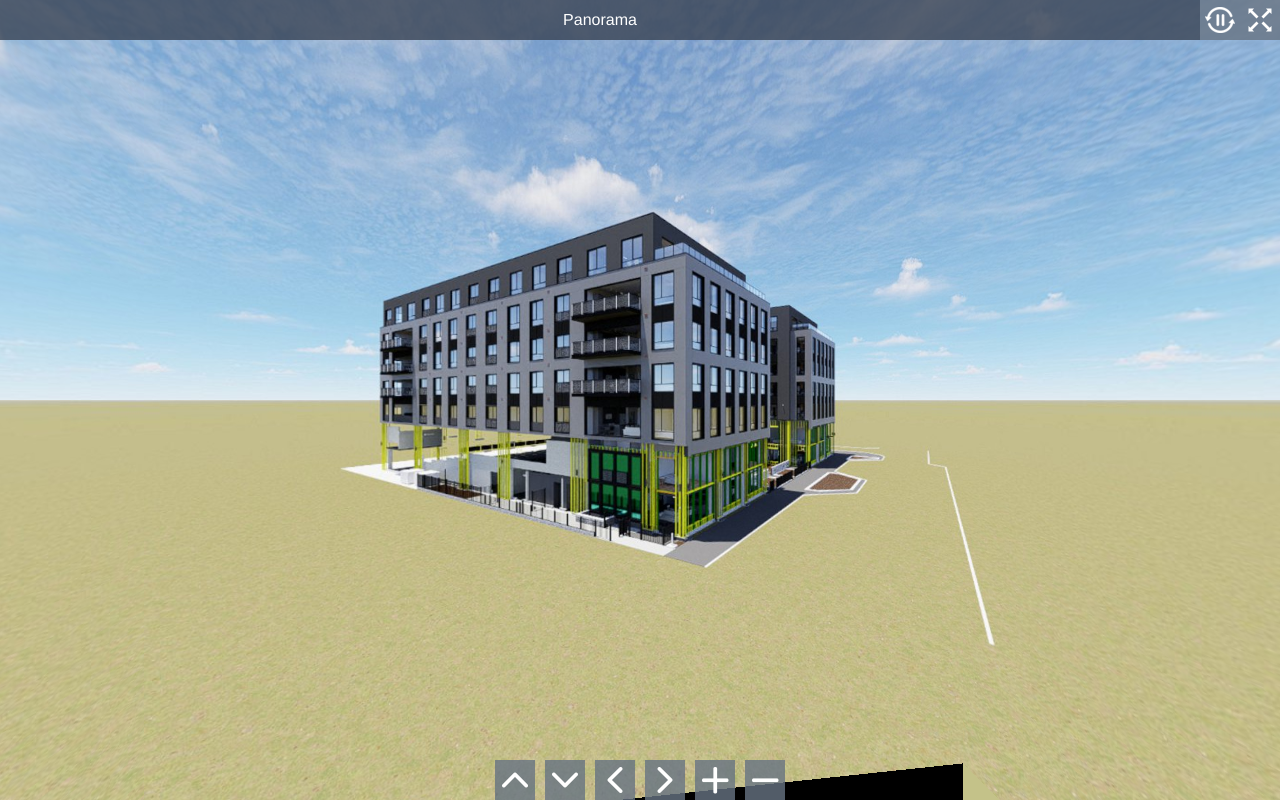
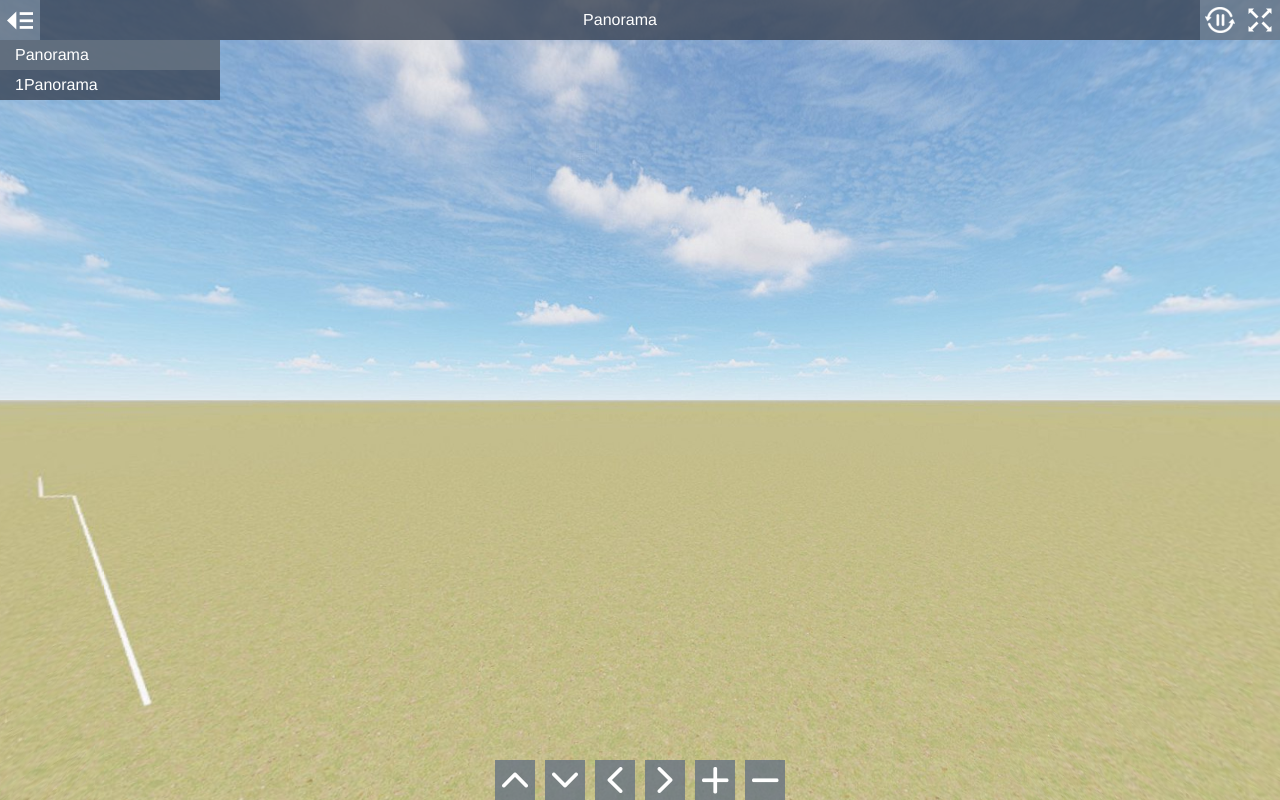
Before and after one commit to teju1110/Sample-1, a plain HTML site: page index.html in a window 1280 px wide. Drawn offline with Linux system fonts and the light colour scheme; animation ran at ten frames a second; files whose address does not match are found by name.

Commit message:
Add files via upload

```diff
--- a/data.js
+++ b/data.js
@@ -20,11 +20,56 @@ var APP_DATA = {
       ],
       "faceSize": 1024,
       "initialViewParameters": {
+        "yaw": 1.5568575313690536,
+        "pitch": 0,
+        "fov": 1.3365071038314758
+      },
+      "linkHotspots": [
+        {
+          "yaw": -0.0776531183833562,
+          "pitch": 0.01213489662445788,
+          "rotation": 0,
+          "target": "0-panorama"
+        }
+      ],
+      "infoHotspots": []
+    },
+    {
+      "id": "1-1panorama",
+      "name": "1Panorama",
+      "levels": [
+        {
+          "tileSize": 256,
+          "size": 256,
+          "fallbackOnly": true
+        },
+        {
+          "tileSize": 512,
+          "size": 512
+        },
+        {
+          "tileSize": 512,
+          "size": 1024
+        },
+        {
+          "tileSize": 512,
+          "size": 2048
+        }
+      ],
+      "faceSize": 2048,
+      "initialViewParameters": {
         "pitch": 0,
         "yaw": 0,
         "fov": 1.5707963267948966
       },
-      "linkHotspots": [],
+      "linkHotspots": [
+        {
+          "yaw": -2.3980665191469424,
+          "pitch": -0.04135672336171936,
+          "rotation": 0,
+          "target": "1-1panorama"
+        }
+      ],
       "infoHotspots": []
     }
   ],
--- a/index.html
+++ b/index.html
@@ -8,7 +8,7 @@
 <link rel="stylesheet" href="vendor/reset.min.css">
 <link rel="stylesheet" href="style.css">
 </head>
-<body class="single-scene view-control-buttons">
+<body class="multiple-scenes view-control-buttons">
 
 <div id="pano"></div>
 
@@ -17,6 +17,10 @@
 
       <a href="javascript:void(0)" class="scene" data-id="0-panorama">
         <li class="text">Panorama</li>
+      </a>
+
+      <a href="javascript:void(0)" class="scene" data-id="1-1panorama">
+        <li class="text">1Panorama</li>
       </a>
 
   </ul>
```
